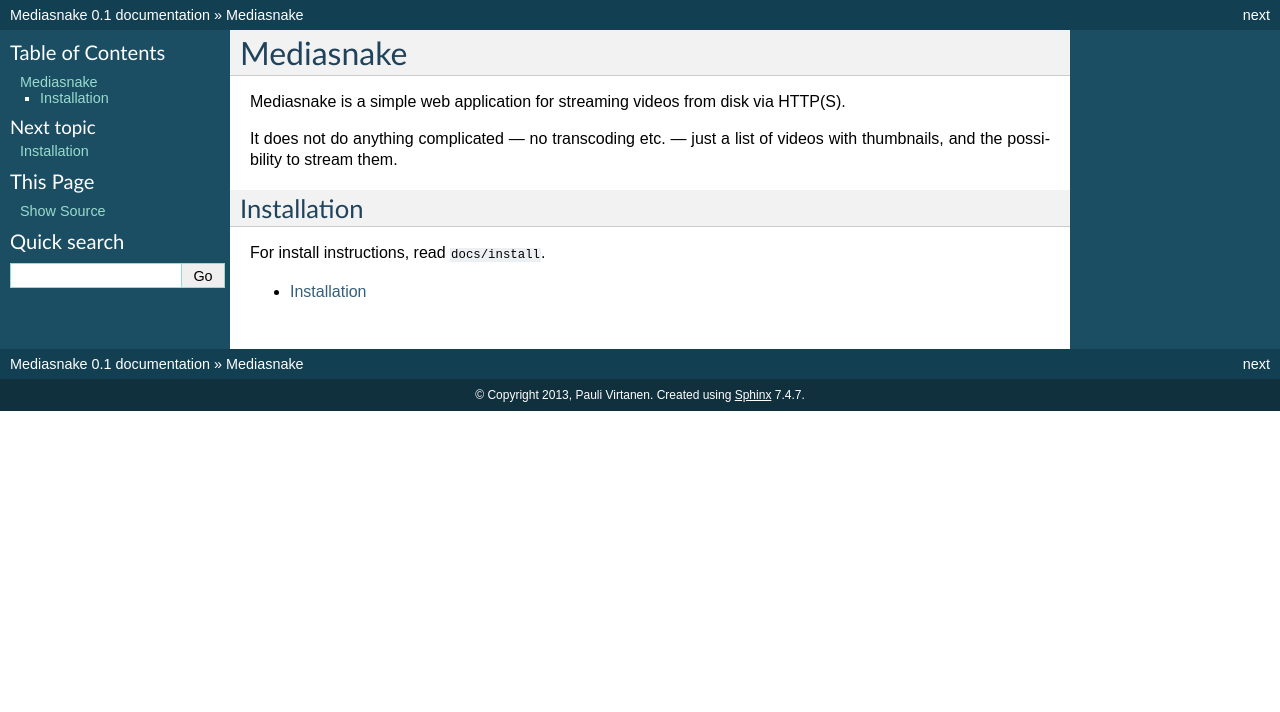
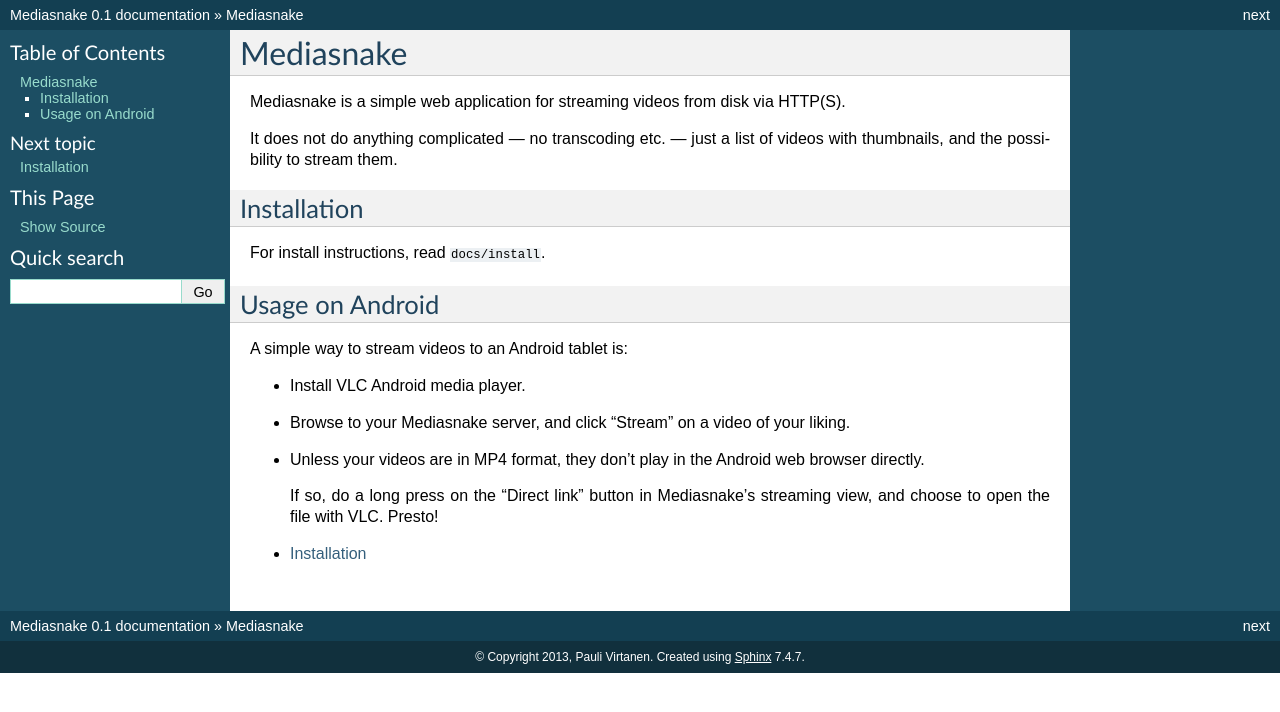
Before and after one commit to pv/mediasnake, a Sphinx documentation site: the page built from docs/index.rst, in a window 1280 px wide. Shown: the top 712 px of the page. Built offline with Sphinx 7.4.7, drawn with Linux system fonts in a browser that asks for light colours.

Commit message:
docs: write how nice it's for androids

```diff
--- a/docs/index.rst
+++ b/docs/index.rst
@@ -14,6 +14,23 @@
 For install instructions, read ``docs/install``.
 
 
+Usage on Android
+----------------
+
+A simple way to stream videos to an Android tablet is:
+
+- Install VLC Android media player.
+
+- Browse to your Mediasnake server, and click "Stream" on a video of
+  your liking.
+
+- Unless your videos are in MP4 format, they don't play in the Android
+  web browser directly.
+
+  If so, do a long press on the "Direct link" button in Mediasnake's
+  streaming view, and choose to open the file with VLC. Presto!
+
+
 .. toctree::
    :maxdepth: 1
 
```
